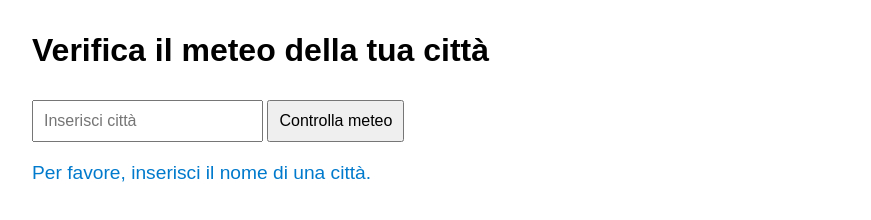
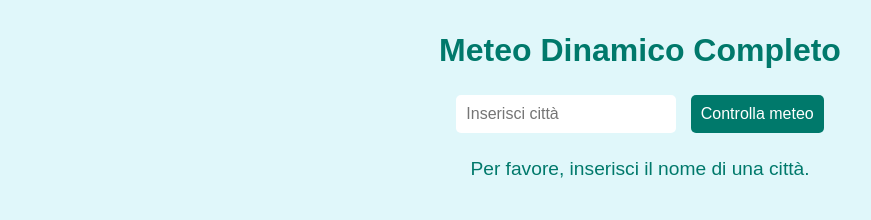
Before and after one commit to alessandrosforza/meteosito, a plain HTML site: page index.html in a window 1280 px wide. Both pictures are taken after a click on the button "Controlla meteo". Shown: the whole page, without its empty margins (0-871 px from the left). Drawn offline with Linux system fonts and the light colour scheme.

Commit message:
Update index.html

```diff
--- a/index.html
+++ b/index.html
@@ -2,25 +2,66 @@
 <html lang="it">
 <head>
   <meta charset="UTF-8" />
-  <title>Meteo Dinamico</title>
+  <title>Meteo Dinamico Completo</title>
   <style>
-    body { font-family: Arial, sans-serif; margin: 2rem; }
-    input, button { padding: 10px; font-size: 1rem; margin-top: 10px; }
-    #result { margin-top: 20px; font-size: 1.2rem; color: #007acc; }
+    body {
+      font-family: Arial, sans-serif;
+      margin: 2rem;
+      background: #e0f7fa;
+      color: #00796b;
+    }
+    h1 {
+      text-align: center;
+    }
+    #weatherForm {
+      text-align: center;
+      margin-bottom: 20px;
+    }
+    input, button {
+      padding: 10px;
+      font-size: 1rem;
+      margin: 5px;
+      border: none;
+      border-radius: 5px;
+    }
+    input {
+      width: 200px;
+    }
+    button {
+      background-color: #00796b;
+      color: white;
+      cursor: pointer;
+      transition: background-color 0.3s ease;
+    }
+    button:hover {
+      background-color: #004d40;
+    }
+    #result {
+      text-align: center;
+      font-size: 1.2rem;
+      margin-top: 20px;
+    }
+    #icon {
+      display: block;
+      margin: 10px auto;
+      width: 100px;
+      height: 100px;
+    }
   </style>
 </head>
 <body>
 
-  <h1>Verifica il meteo della tua città</h1>
+  <h1>Meteo Dinamico Completo</h1>
 
-  <input type="text" id="cityInput" placeholder="Inserisci città" />
-  <button id="checkBtn">Controlla meteo</button>
+  <div id="weatherForm">
+    <input type="text" id="cityInput" placeholder="Inserisci città" />
+    <button id="checkBtn">Controlla meteo</button>
+  </div>
 
   <div id="result"></div>
 
   <script>
-    const apiKey = "7f502e9815c084034b3e9f262e79d7a5";  // <-- Metti qui la tua API key OpenWeatherMap
-
+    const apiKey = "LA_TUA_API_KEY"; // Metti qui la tua API key
 
     const btn = document.getElementById('checkBtn');
     const cityInput = document.getElementById('cityInput');
@@ -33,10 +74,9 @@
         return;
       }
 
-      // URL API per meteo (temperatura in gradi Celsius)
       const url = `https://api.openweathermap.org/data/2.5/weather?q=${city}&appid=${apiKey}&units=metric&lang=it`;
 
-      resultDiv.textContent = "Caricamento...";
+      resultDiv.innerHTML = "Caricamento...";
 
       fetch(url)
         .then(response => {
@@ -45,8 +85,17 @@
         })
         .then(data => {
           const temp = data.main.temp;
+          const wind = data.wind.speed;
+          const humidity = data.main.humidity;
           const desc = data.weather[0].description;
-          resultDiv.innerHTML = `A <strong>${city}</strong> ci sono ${temp}°C con <em>${desc}</em>.`;
+          const iconCode = data.weather[0].icon;
+
+          resultDiv.innerHTML = `
+            <p>A <strong>${city}</strong> ci sono ${temp}°C con <em>${desc}</em>.</p>
+            <p>Vento: ${wind} m/s</p>
+            <p>Umidità: ${humidity}%</p>
+            <img id="icon" src="https://openweathermap.org/img/wn/${iconCode}@2x.png" alt="Icona meteo" />
+          `;
         })
         .catch(error => {
           resultDiv.textContent = "Errore: " + error.message;
```
